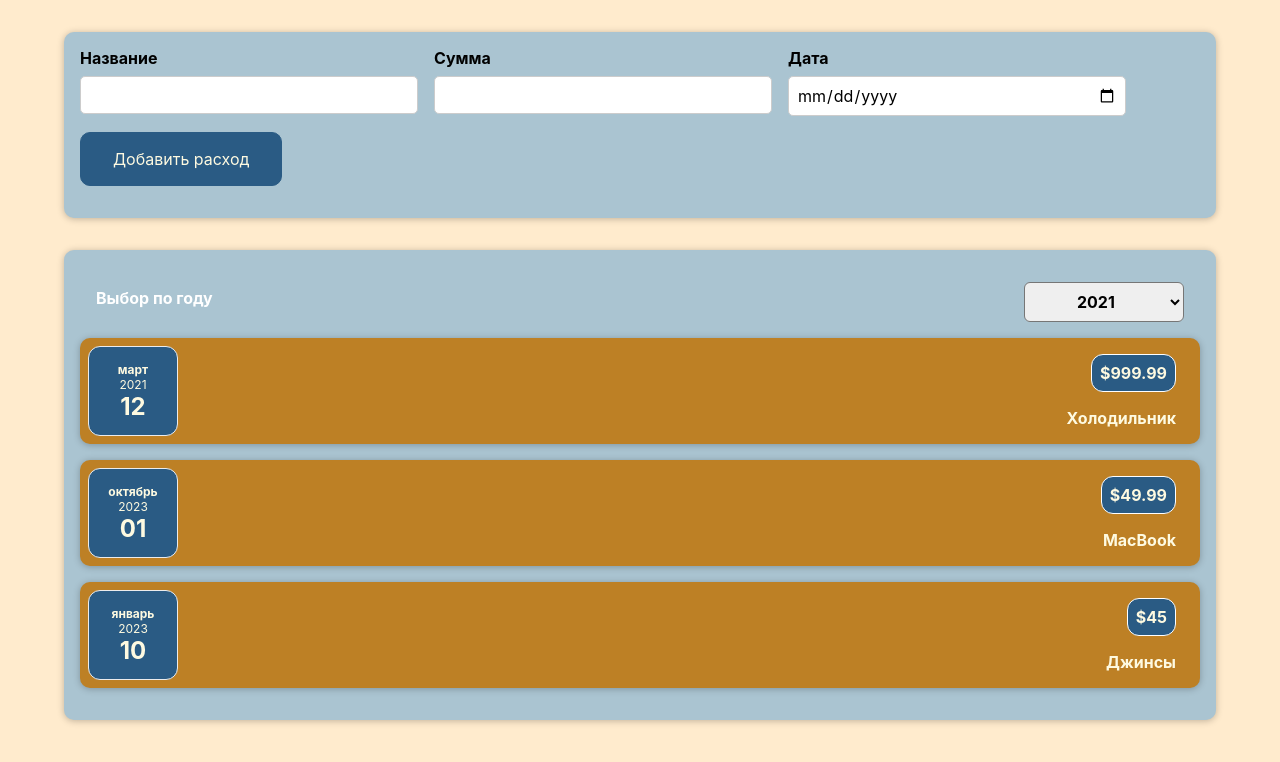
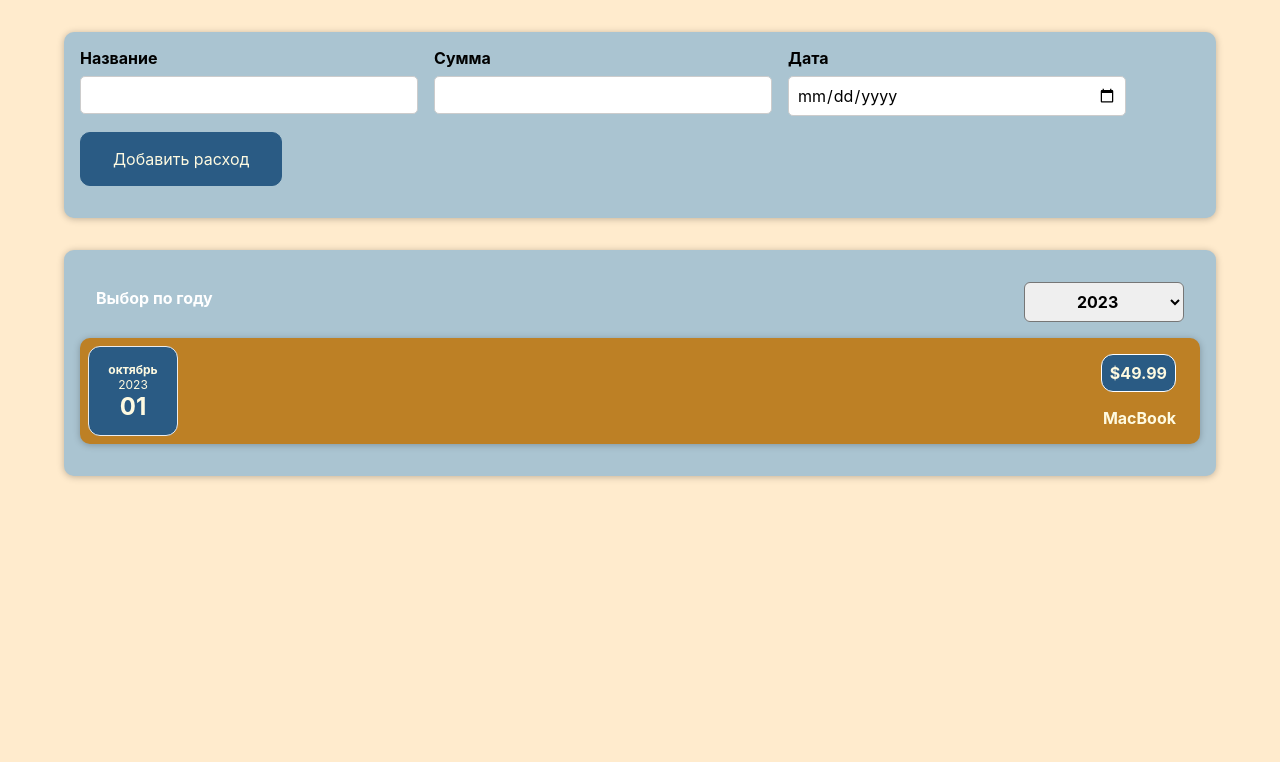
Before and after one commit to lywebdev/react-course-app, a React (Create React App) app: page / in a window 1280 px wide. Shown: the top 762 px of the page. Built offline with nearby package versions, Linux system fonts and the light colour scheme.

Commit message:
RCA#55: end lesson

```diff
--- a/src/App.js
+++ b/src/App.js
@@ -6,7 +6,7 @@ import {useState} from "react";
 const INITIAL_COSTS = [
     {
         id: 'c1',
-        date: new Date(2021, 2, 12),
+        date: new Date(2020, 2, 12),
         description: 'Холодильник',
         amount: 999.99,
     },
@@ -18,7 +18,7 @@ const INITIAL_COSTS = [
     },
     {
         id: 'c3',
-        date: new Date(2022, 12, 10),
+        date: new Date(2019, 10, 10),
         description: 'Джинсы',
         amount: 45,
     }
--- a/src/components/Costs/CostItem.js
+++ b/src/components/Costs/CostItem.js
@@ -4,6 +4,7 @@ import Card from "../UI/Card";
 
 function CostItem(props) {
     return (
+        <li>
             <Card className='cost-item'>
                 <CostDate date={props.date}/>
                 <div className='cost-item__description'>
@@ -11,6 +12,7 @@ function CostItem(props) {
                     <h2 className='cost-item__price'>${props.amount}</h2>
                 </div>
             </Card>
+        </li>
     );
 }
 
--- /dev/null
+++ b/src/components/Costs/CostList.css
@@ -0,0 +1,9 @@
+.cost-list {
+    list-style: none;
+    padding: 0;
+}
+
+.cost-list__fallback {
+    color: #fefae1;
+    text-align: center;
+}
--- /dev/null
+++ b/src/components/Costs/CostList.js
@@ -0,0 +1,22 @@
+import CostItem from "./CostItem";
+import React from "react";
+import './CostList.css';
+
+const CostList = (props) => {
+    if (props.costs.length === 0) {
+        return <h2 className='cost-list__fallback'>В этом году расходов нет</h2>;
+    }
+
+    return <ul className='cost-list'>
+        {props.costs.map(cost => (
+            <CostItem
+                key={cost.id}
+                date={cost.date}
+                description={cost.description}
+                amount={cost.amount}
+            />
+        ))}
+    </ul>
+}
+
+export default CostList;
--- a/src/components/Costs/Costs.js
+++ b/src/components/Costs/Costs.js
@@ -3,25 +3,25 @@ import './Costs.css';
 import Card from "../UI/Card";
 import CostsFilter from "./CostsFilter";
 import React, { useState } from "react";
+import CostList from "./CostList";
 
 function Costs(props) {
-    const [selectedYear, setSelectedYear] = useState('2021');
+    const [selectedYear, setSelectedYear] = useState(new Date().getFullYear());
 
     const yearChangeHandler = (year) => {
         setSelectedYear(year);
     };
 
+    const filteredCosts = props.costs.filter(cost => {
+        return cost.date.getFullYear().toString() === selectedYear.toString();
+    });
+
+
     return (
         <div>
             <Card className='costs'>
                 <CostsFilter onChangeYear={yearChangeHandler} year={selectedYear} />
-                {props.costs.map(cost => (
-                    <CostItem
-                        date={cost.date}
-                        description={cost.description}
-                        amount={cost.amount}
-                    />
-                ))}
+                <CostList costs={filteredCosts} />
             </Card>
         </div>
     );
--- a/src/components/Costs/CostsFilter.js
+++ b/src/components/Costs/CostsFilter.js
@@ -2,7 +2,7 @@ import './CostsFilter.css';
 
 const CostsFilter = (props) => {
     const yearChangeHandler = (event) => {
-        props.onChangeYear(event.target.result);
+        props.onChangeYear(event.target.value);
     }
 
     return (
@@ -10,11 +10,12 @@ const CostsFilter = (props) => {
             <div className="costs-filter__control">
                 <label>Выбор по году</label>
                 <select onChange={yearChangeHandler} value={props.year}>
+                    <option value="2023">2023</option>
                     <option value="2022">2022</option>
                     <option value="2021">2021</option>
                     <option value="2020">2020</option>
                     <option value="2019">2019</option>
-                    <option value="2019">2019</option>
+                    <option value="2018">2018</option>
                 </select>
             </div>
         </div>
```
Lines whose indentation alone changed are shown as unchanged.
